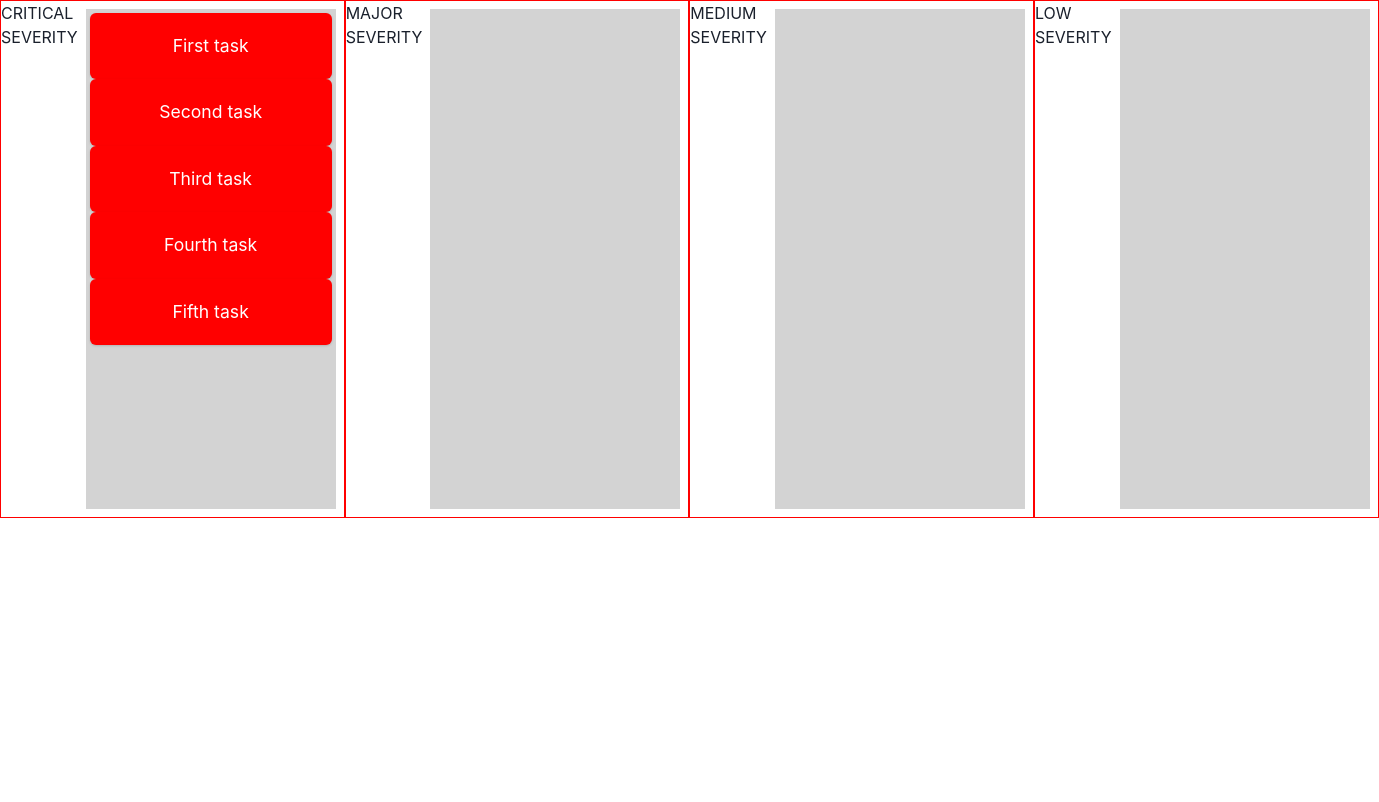
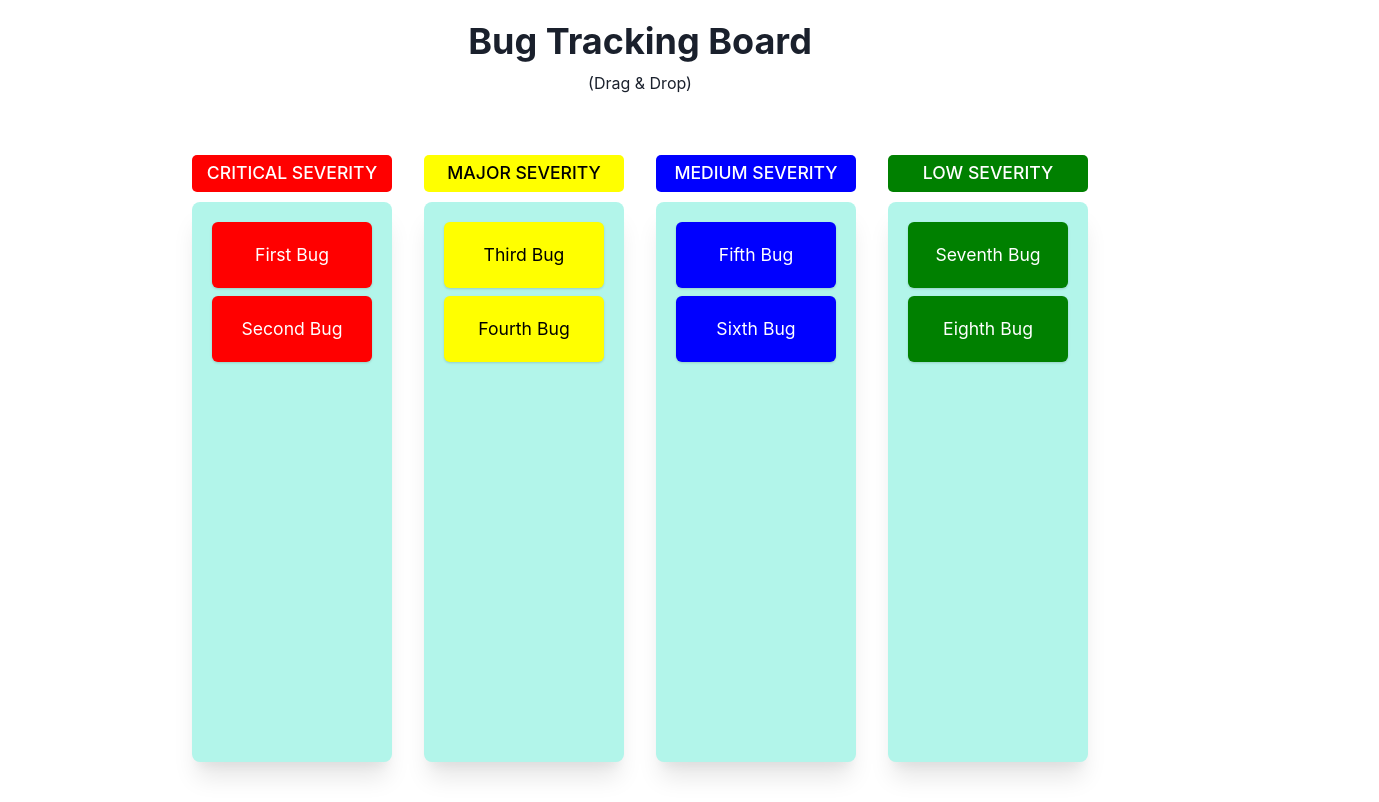
Before and after one commit to salil-01/Bug-Tracker-Board, a React (Vite) app in the folder frontend/: page / in a window 1280 px wide. Shown: the whole page, 1379 px wide, since content can reach past the window. Built offline with nearby package versions, Linux system fonts and the light colour scheme.

Commit message:
completed

```diff
--- a/frontend/src/App.jsx
+++ b/frontend/src/App.jsx
@@ -1,8 +1,15 @@
+import { Center, Heading, Stack, Text } from "@chakra-ui/react";
 import { Dashboard } from "./pages/Dashboard";
 
 function App() {
   return (
     <>
+      <Center>
+        <Stack margin={"20px auto"}>
+          <Heading>Bug Tracking Board</Heading>
+          <Text textAlign={"center"}>(Drag & Drop)</Text>
+        </Stack>
+      </Center>
       <Dashboard />
     </>
   );
--- a/frontend/src/components/BugCard.jsx
+++ b/frontend/src/components/BugCard.jsx
@@ -1,11 +1,16 @@
 import { CardBody, Flex, Text } from "@chakra-ui/react";
 
-export const BugCard = ({ name }) => {
+export const BugCard = ({ name, color }) => {
   return (
     <>
       <CardBody>
         <Flex justifyContent={"space-around"} alignItems={"center"}>
-          <Text fontSize={"1.1rem"}>{name}</Text>
+          <Text
+            fontSize={"1.1rem"}
+            color={color === "yellow" ? "black" : "white"}
+          >
+            {name}
+          </Text>
         </Flex>
       </CardBody>
     </>
--- a/frontend/src/pages/Dashboard.jsx
+++ b/frontend/src/pages/Dashboard.jsx
@@ -1,10 +1,11 @@
 // import { DeleteIcon, EditIcon } from "@chakra-ui/icons";
-import { Card, CardBody, Flex, Stack, Text } from "@chakra-ui/react";
+import { Card, Flex, Stack, Text } from "@chakra-ui/react";
 import { DragDropContext, Draggable, Droppable } from "react-beautiful-dnd";
 import { useState } from "react";
 import { columnsFromBackend } from "../utilis/data";
 import { useEffect } from "react";
 import { BugCard } from "../components/BugCard";
+
 export const Dashboard = () => {
   const [columns, setColumns] = useState(columnsFromBackend);
   // console.log(columns);
@@ -59,32 +60,47 @@ export const Dashboard = () => {
     setColumns(columnsFromBackend);
   }, []);
   return (
-    <Flex>
+    <Flex width={"70%"} margin={" 40px auto"} justifyContent={"space-between"}>
+      {/* context for drag and drop */}
       <DragDropContext
         onDragEnd={(result) => onDragEnd(result, columns, setColumns)}
       >
+        {/* making columns as per data from db */}
         {Object.entries(columns).map(([columnId, column], index) => {
           return (
-            <Flex border={"1px solid red"} key={columnId}>
-              <Text>{column.name}</Text>
-              <div style={{ margin: 8 }}>
+            <Stack key={columnId} flexDirection={"column"} gap={"10px"}>
+              <Text
+                textAlign={"center"}
+                fontSize={"1.1rem"}
+                fontWeight={"500"}
+                // color={column.bg}
+                backgroundColor={column.bg}
+                color={column.bg === "yellow" ? "black" : "white"}
+                borderRadius={"5px"}
+                padding={"5px"}
+              >
+                {column.name}
+              </Text>
+
+              {/* droppable container where one can drop card after drag */}
               <Droppable droppableId={columnId} key={columnId}>
                 {(provided, snapshot) => {
                   return (
-                      <div
+                    <Stack
                       {...provided.droppableProps}
                       ref={provided.innerRef}
-                        style={{
-                          background: snapshot.isDraggingOver
-                            ? "lightblue"
-                            : "lightgrey",
-                          padding: 4,
-                          width: 250,
-                          minHeight: 500,
-                        }}
+                      minWidth={"200px"}
+                      borderRadius={"8px"}
+                      padding={"20px"}
+                      minHeight={"70vh"}
+                      boxShadow={"xl"}
+                      backgroundColor={
+                        snapshot.isDraggingOver ? "lightgray" : "teal.100"
+                      }
                     >
                       {column.items.map((item, index) => {
                         return (
+                          // card that can be dragged by user
                           <Draggable
                             key={item.id}
                             draggableId={item.id}
@@ -96,19 +112,15 @@ export const Dashboard = () => {
                                   ref={provided.innerRef}
                                   {...provided.draggableProps}
                                   {...provided.dragHandleProps}
+                                  backgroundColor={
+                                    snapshot.isDragging ? "#263B4A" : column.bg
+                                  }
                                   style={{
                                     userSelect: "none",
-                                      // padding: 16,
-                                      // margin: "0 0 8px 0",
-                                      // minHeight: "50px",
-                                      backgroundColor: snapshot.isDragging
-                                        ? "#263B4A"
-                                        : column.bg,
-                                      color: "white",
                                     ...provided.draggableProps.style,
                                   }}
                                 >
-                                    <BugCard name={item.name} />
+                                  <BugCard name={item.name} color={column.bg} />
                                 </Card>
                               );
                             }}
@@ -116,12 +128,11 @@ export const Dashboard = () => {
                         );
                       })}
                       {provided.placeholder}
-                      </div>
+                    </Stack>
                   );
                 }}
               </Droppable>
-              </div>
-            </Flex>
+            </Stack>
           );
         })}
       </DragDropContext>
--- a/frontend/src/utilis/data.js
+++ b/frontend/src/utilis/data.js
@@ -1,30 +1,38 @@
-export const itemsFromBackend = [
-  { id: "AW0546", name: "First task" },
-  { id: "JV6275", name: "Second task" },
-  { id: "ZM5019", name: "Third task" },
-  { id: "TZ3141", name: "Fourth task" },
-  { id: "RN8828", name: "Fifth task" },
+export const critItems = [
+  { id: "AW0546", name: "First Bug" },
+  { id: "JV6275", name: "Second Bug" },
 ];
-
+export const majItems = [
+  { id: "ZM5019", name: "Third Bug" },
+  { id: "TZ3141", name: "Fourth Bug" },
+];
+export const medItems = [
+  { id: "RN8828", name: "Fifth Bug" },
+  { id: "WZ0068", name: "Sixth Bug" },
+];
+export const lowItems = [
+  { id: "AZ5902", name: "Seventh Bug" },
+  { id: "IR0291", name: "Eighth Bug" },
+];
 export const columnsFromBackend = {
   ["RL2118"]: {
     name: "CRITICAL SEVERITY",
-    items: itemsFromBackend,
+    items: critItems,
     bg: "red",
   },
   ["IX5270"]: {
     name: "MAJOR SEVERITY",
-    items: [],
+    items: majItems,
     bg: "yellow",
   },
   ["QY6864"]: {
     name: "MEDIUM SEVERITY",
-    items: [],
+    items: medItems,
     bg: "blue",
   },
   ["QW5430"]: {
     name: "LOW SEVERITY",
-    items: [],
+    items: lowItems,
     bg: "green",
   },
 };
```
Lines whose indentation alone changed are shown as unchanged.
